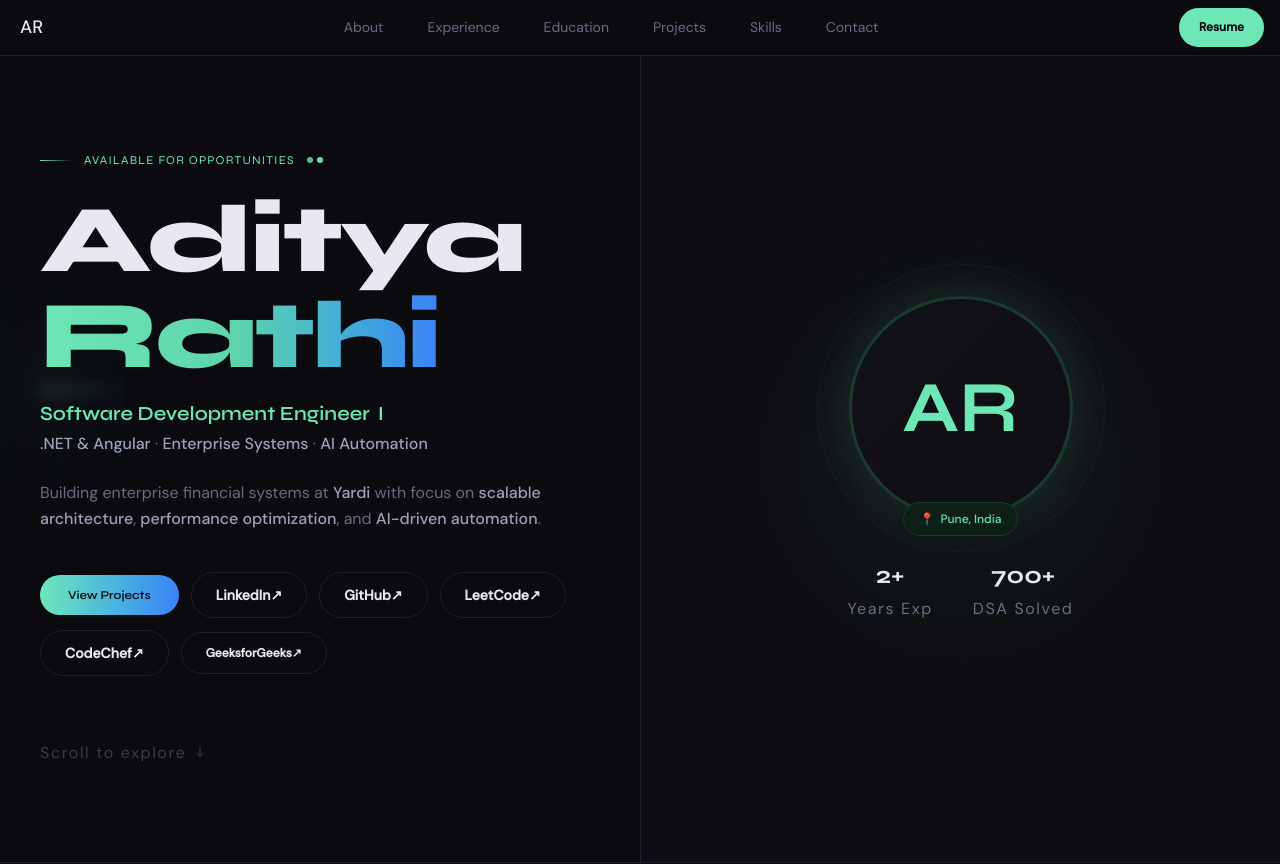
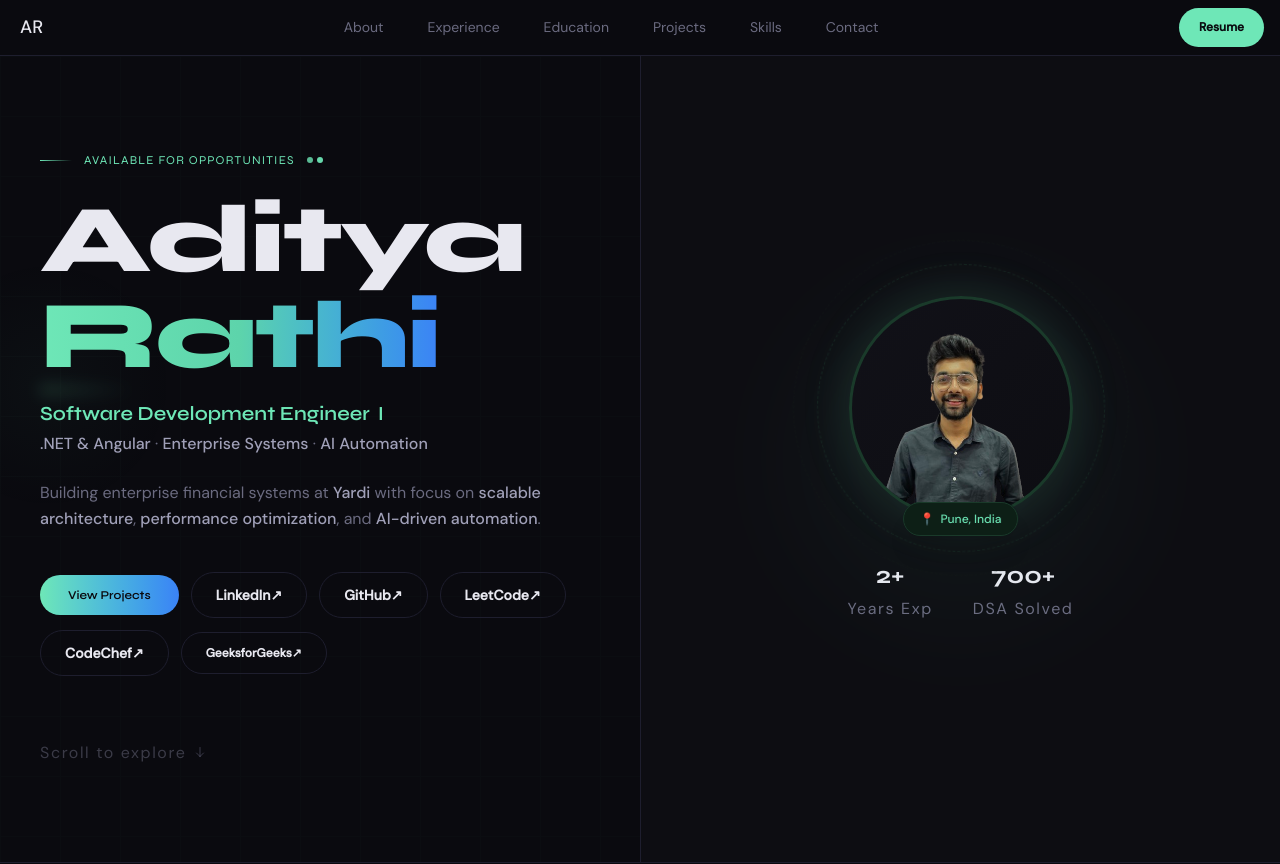
Before and after one commit to Aditya-V-Rathi/aditya-portfolio, a Next.js app: page / in a window 1280 px wide. Shown: the top 864 px of the page. Built offline with nearby package versions, Linux system fonts and the light colour scheme.

Commit message:
Image Added to main section

```diff
--- a/components/sections/Hero.tsx
+++ b/components/sections/Hero.tsx
@@ -1,3 +1,4 @@
+import Image from "next/image"
 import { info } from "@/data/info"
 import Reveal from "../Reveal"
 
@@ -146,14 +147,14 @@ export default function Hero() {
             <div className="absolute -inset-14 rounded-full border border-dashed border-[#141f18] opacity-30 animate-[spin_35s_linear_infinite_reverse]" />
 
             {/* Photo circle - LARGER */}
-            <div className="relative flex h-48 w-48 items-center justify-center overflow-hidden rounded-full border-[3px] border-[#1a3a2a] bg-gradient-to-br from-[#111118] to-[#0d0d12] shadow-[0_0_50px_rgba(110,231,183,0.15)] md:h-56 md:w-56">
-              {/* Replace this span with <img src="/your-photo.jpg" alt="Aditya Rathi" className="h-full w-full object-cover" /> */}
-              <span
-                className="text-6xl font-bold text-[#6EE7B7] md:text-7xl"
-                style={{ fontFamily: "var(--font-syne), sans-serif" }}
-              >
-                AR
-              </span>
+            <div className="relative flex h-48 w-48 overflow-hidden rounded-full border-[3px] border-[#1a3a2a] bg-gradient-to-br from-[#111118] to-[#0d0d12] shadow-[0_0_50px_rgba(110,231,183,0.15)] md:h-56 md:w-56">
+              <Image
+                src="/images/Aditya_Rathi.png"
+                alt="Aditya Rathi"
+                fill
+                className="object-cover object-top"
+                priority
+              />
             </div>
 
             {/* Location badge */}
```
Also changed, not shown: public/images/Aditya_Rathi.png (added).
